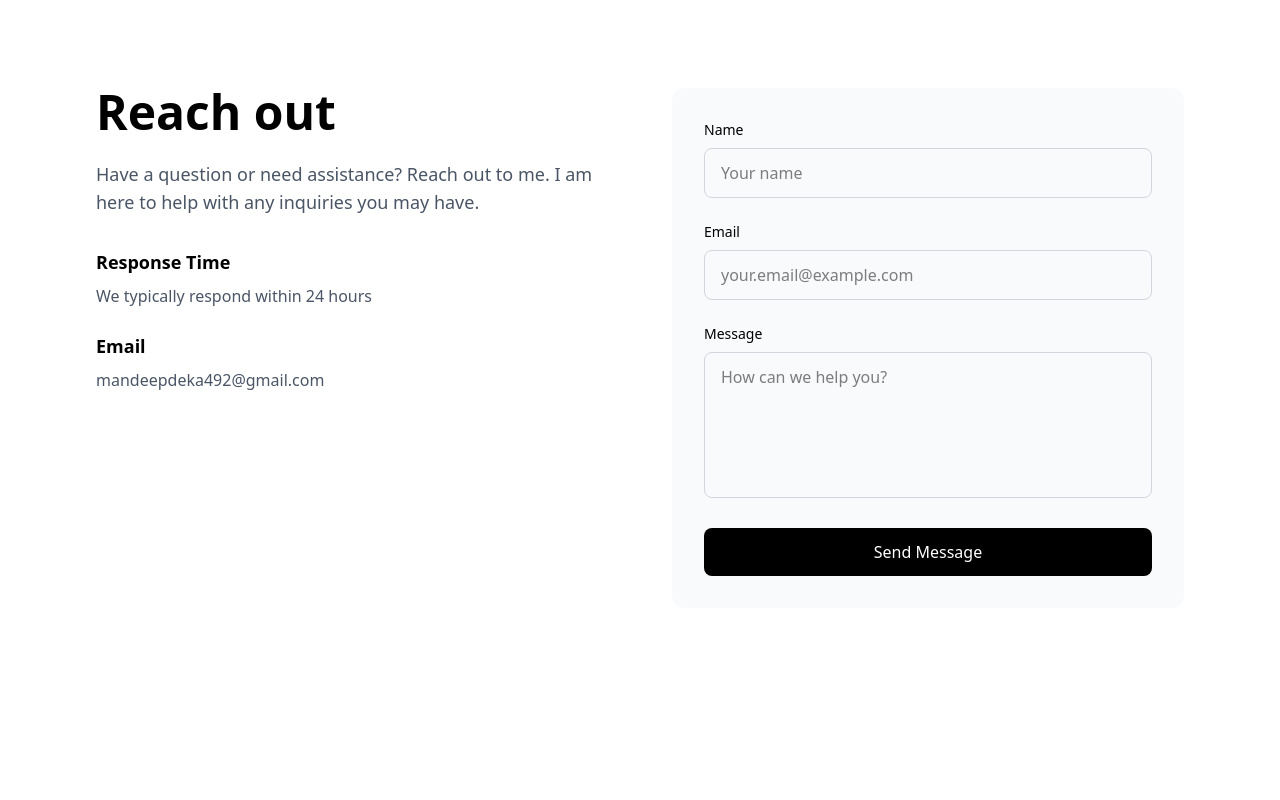
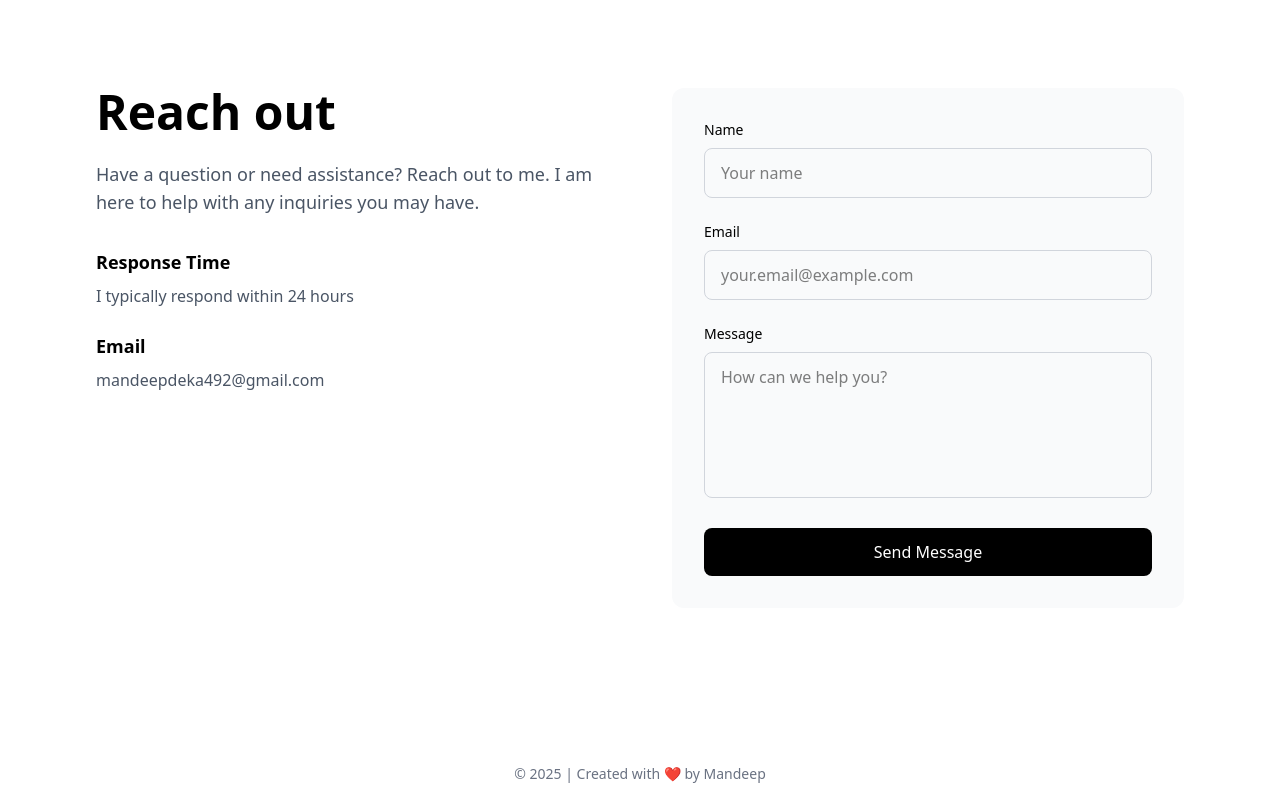
Before and after one commit to Mandeep-dk/UniSocial, a React (Vite) app in the folder frontend/: page / in a window 1280 px wide. Shown: the part 1726-2526 px from the top of the page. Before the commit the page ends 2474 px from the top, so only its background shows below. Built offline with nearby package versions, Linux system fonts and the light colour scheme; no server answers.

Commit message:
Add footer

```diff
--- a/frontend/src/landing-page/About.jsx
+++ b/frontend/src/landing-page/About.jsx
@@ -48,7 +48,7 @@ function About() {
                     </div>
 
                     <button
-                        onClick={() => navigate("/")}
+                        onClick={() => navigate("/signup")}
                         className="border rounded-lg px-6 sm:px-8 py-2 sm:py-3 bg-rose-500 text-white hover:bg-rose-600 transition text-sm sm:text-base w-full sm:w-auto"
                     >
                         Sign up now and start the conversation!
--- a/frontend/src/landing-page/Contact.jsx
+++ b/frontend/src/landing-page/Contact.jsx
@@ -41,7 +41,7 @@ function Contact() {
                         <div className='space-y-4 sm:space-y-6'>
                             <div>
                                 <h3 className='font-semibold mb-1 sm:mb-2 text-base sm:text-lg'>Response Time</h3>
-                                <p className='text-gray-600 text-sm sm:text-base'>We typically respond within 24 hours</p>
+                                <p className='text-gray-600 text-sm sm:text-base'>I typically respond within 24 hours</p>
                             </div>
                             <div>
                                 <h3 className='font-semibold mb-1 sm:mb-2 text-base sm:text-lg'>Email</h3>
--- /dev/null
+++ b/frontend/src/landing-page/Footer.jsx
@@ -0,0 +1,14 @@
+import React from 'react'
+
+function Footer() {
+  return (
+    <>
+        <footer class="text-center text-sm text-gray-500 py-4 ">
+  © 2025 | Created with ❤️ by Mandeep
+</footer>
+
+    </>
+)
+}
+
+export default Footer
--- a/frontend/src/landing-page/HeroSection.jsx
+++ b/frontend/src/landing-page/HeroSection.jsx
@@ -14,7 +14,7 @@ function HeroSection() {
             </p>
             <div className='flex flex-col sm:flex-row gap-3 sm:gap-4 w-full sm:w-auto px-4'>
                 <button
-                    onClick={() => navigate("/")}
+                    onClick={() => navigate("/signup")}
                     className='bg-rose-500 text-white px-6 sm:px-8 py-3 rounded-lg hover:bg-rose-600 transition text-sm sm:text-base w-full sm:w-auto'
                 >
                     Get Started
--- a/frontend/src/landing-page/Main.jsx
+++ b/frontend/src/landing-page/Main.jsx
@@ -3,6 +3,7 @@ import HeroSection from './HeroSection'
 import Header from './Header'
 import About from './About'
 import Contact from './Contact'
+import Footer from './Footer'
 function Main() {
   return (
     <>
@@ -10,6 +11,7 @@ function Main() {
     <HeroSection/>
     <About/>
     <Contact/>
+    <Footer/>
     </>
 )
 }
```
